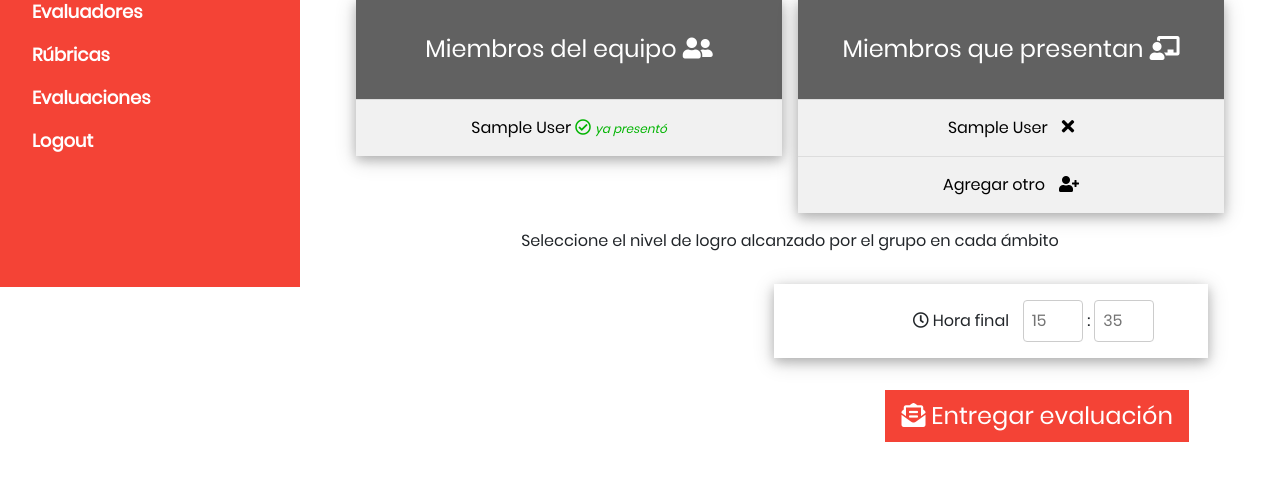
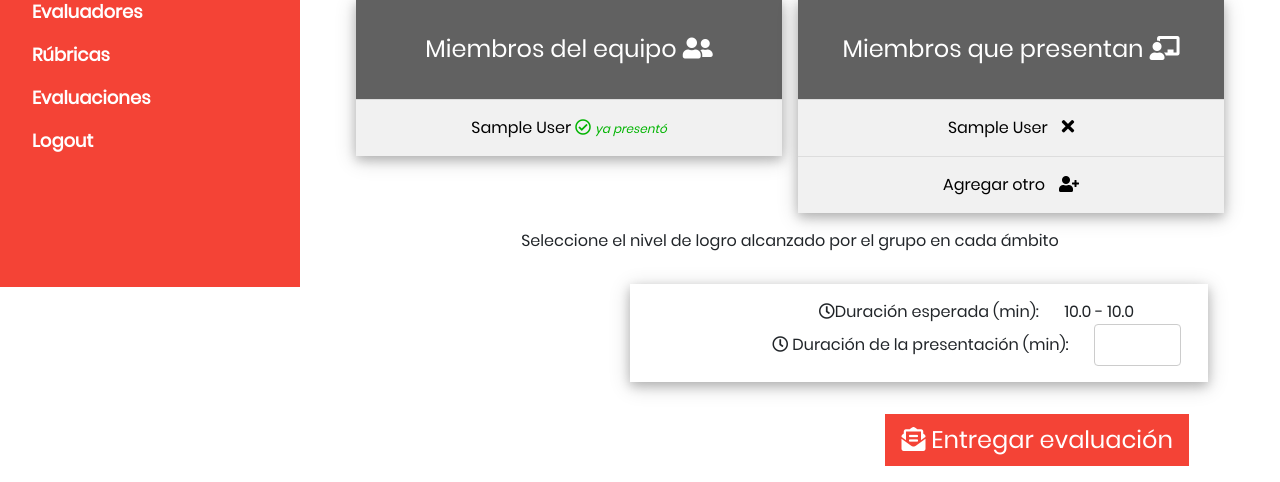
Before and after one commit to DCC-CC4401/2019-1-BC-ML-007-T4, a Django app: page /evaluaciones/evaluar/1/1 in a window 1280 px wide. Shown: the part 513-995 px from the top of the page. Before the commit the page ends 955 px from the top, so only its background shows below. Run offline with Django 3.2, Linux system fonts and the light colour scheme; a user stored in the database is signed in; tables that the repository leaves empty hold one stand-in row (values such as "Sample post"); some libraries are stand-ins or nearby versions.

Commit message:
Se agrega funcionalidad para la duración de una presentación.

```diff
--- a/src/presentations/forms.py
+++ b/src/presentations/forms.py
@@ -1,5 +1,13 @@
 from django import forms
 import pandas as pd
+
+class EvaluationDurationForm(forms.Form):
+  duracion = forms.DecimalField(max_digits=3, widget=forms.NumberInput(attrs={
+                        'class' : "w3-input w3-border w3-round",
+                        'size'  : "1",
+                        'style' : "width:20%; display:inline; margin-left: 5%",
+                        'id'  : 'duration-input'
+    }))
 
 class EvaluationCriterionForm(forms.Form):
     '''
@@ -26,5 +34,5 @@ class CriterionWidg(forms.RadioSelect):
     '''
     Widget para mostrar un criterio y sus niveles de logro
     '''
-    template_name = 'select_criterion.html'
-    option_template_name = 'select_criterion_option.html'
+    template_name = 'criterions/select_criterion.html'
+    option_template_name = 'criterions/select_criterion_option.html'
--- /dev/null
+++ b/src/presentations/templates/duration_sect.html
@@ -0,0 +1,11 @@
+<div class="w3-panel w3-margin-bottom w3-card-4 w3-padding-16 w3-twothird w3-right" style="margin-right: 1.8%">
+	{% if user.is_staff %}
+	<div style="margin-left:21%"><i class="far fa-clock"></i>Duración esperada (min):
+	  <span id="duration-min" style="width:20%; display:inline; margin-left: 5%"> {{duration_min}} </span> -
+	  <span id="duration-max" style="width:20%; display:inline;"> {{duration_max}} </span>
+	</div>
+	{% endif %}
+  <div style="margin-left:21%"><i class="far fa-clock"></i> Duración de la presentación (min): {{duration_form.duracion}}{{duration_form.errors}}
+</div>
+<div> <b id="discount-warning" style="color: red;"></b> </div>
+</div>
--- a/src/presentations/templates/evaluation_form.html
+++ b/src/presentations/templates/evaluation_form.html
@@ -118,16 +118,11 @@
 <div class="w3-container w3-center">
   <p>Seleccione el nivel de logro alcanzado por el grupo en cada ámbito</p>
 
-{% include "criterions.html" %}
-
-
-<div class="w3-panel w3-margin-bottom w3-card-4 w3-padding-16 w3-half w3-right" style="margin-right: 1.8%">
-  <span style="margin-left:21%"><i class="far fa-clock"></i> Hora final
-    <input class="w3-input w3-border w3-round" type="number" size="1" placeholder="15" style="width:15%; display:inline; margin-left: 10px"> : <input class="w3-input w3-border w3-round" style="width:15%; display:inline" type="number" placeholder="35"></span>
-</div>
-
+{% include "criterions/criterions.html" %}
+{% include "duration_sect.html" %}
 <div class="w3-panel w3-right w3-half">
   <button class="w3-button w3-xlarge w3-red" style="margin-left: 15%"> <i class="fas fa-envelope-open-text"></i> Entregar evaluación</button>
 </div>
+</div>
 
 {% endblock content %}
--- a/src/presentations/views.py
+++ b/src/presentations/views.py
@@ -2,7 +2,7 @@ from django.shortcuts import render, get_object_or_404
 from django.http import JsonResponse, HttpRequest
 
 from .models import Presentation, Grade
-from .forms import EvaluationCriterionForm
+from .forms import EvaluationCriterionForm, EvaluationDurationForm
 
 # Create your views here.
 
@@ -75,11 +75,17 @@ def evaluation_form_page(request: HttpRequest, evaluation_id: int, group_id: int
         current_presentators.append(presentator.name)
 
 
-    # Obtener la tabla asociada a la rubrica
+    # Obtener la tabla asociada a la rubrica, y sus datos
     rubrica = evaluation.rubric
     rubrica_df = rubrica.to_df()
+    dmin = rubrica.duration_min
+    dmax = rubrica.duration_max
 
+    # forma para los criterios
     criterion_form = EvaluationCriterionForm(table=rubrica_df)
+
+    # forma para el tiempo
+    duration_form = EvaluationDurationForm()
 
     context = {
         "evaluation_status": evaluation.is_open,
@@ -89,7 +95,10 @@ def evaluation_form_page(request: HttpRequest, evaluation_id: int, group_id: int
         "allowed_evaluators": allowed_evaluators,
         "group_members": group_member_statuses,
         "current_presentators": current_presentators,
-        "criterion_form" : criterion_form
+        "criterion_form" : criterion_form,
+        "duration_min" : dmin,
+        "duration_max" : dmax,
+        "duration_form" : duration_form
     }
 
     return render(request, "evaluation_form.html", context);
--- a/src/static/presentations/presentations.js
+++ b/src/static/presentations/presentations.js
@@ -79,7 +79,7 @@ $(document).ready(function ()
 
         function update_with_context(context)
         {
-                console.log(context)
+                //console.log(context)
         }
 
         setInterval(() =>
@@ -94,4 +94,16 @@ $(document).ready(function ()
                         }
                 });
         }, 5000);
+
+        // Agregar js para avisar que la duración no está en el intervalo
+        $("#duration-input").keyup(function(event){
+            var min = parseFloat($("#duration-min").html(),10);
+            var max = parseFloat($("#duration-max").html(),10);
+            var time = parseFloat($("#duration-input").val(),10);
+            console.log(min<time)
+            if(!(min <= time && time <= max))
+                $("#discount-warning").html("Se debe descontar por duración.");
+            else
+                $("#discount-warning").html("");
+        })
     });
```
Also changed, not shown: src/presentations/templates/criterions/criterions.html (renamed from src/presentations/templates/criterions.html), src/presentations/templates/criterions/select_criterion.html (renamed from src/presentations/templates/select_criterion.html), src/presentations/templates/criterions/select_criterion_option.html (renamed from src/presentations/templates/select_criterion_option.html).
